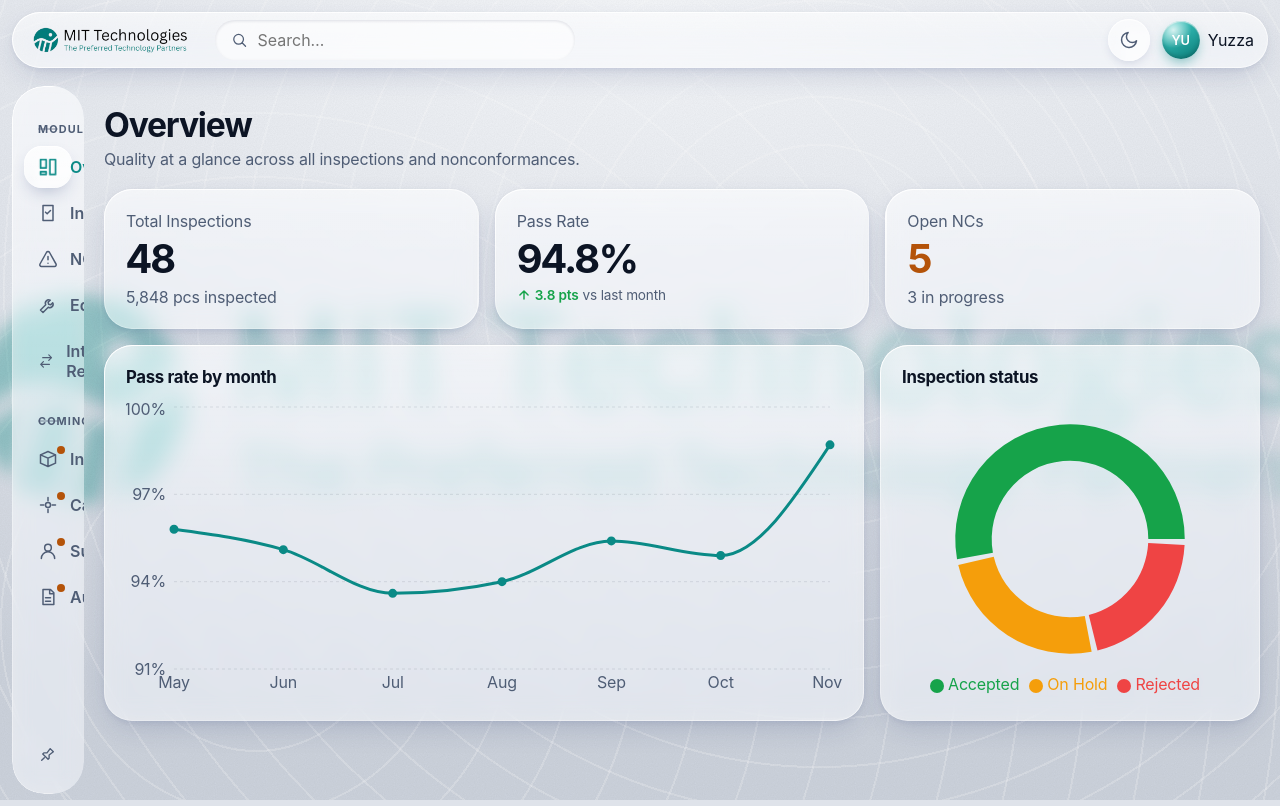
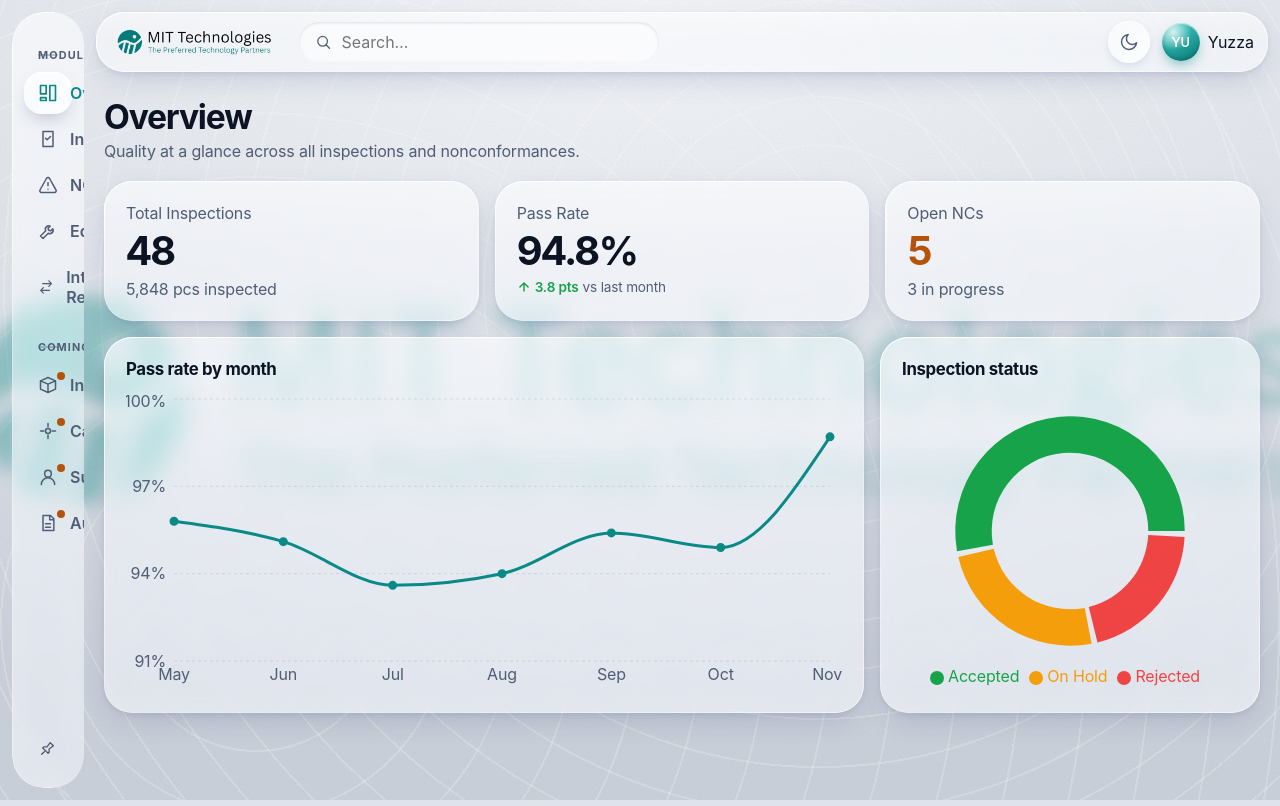
Before and after one commit to Yuzza96/Quality-Control, a React (Vite) app: page / in a window 1280 px wide. Built offline with nearby package versions, Linux system fonts and the light colour scheme.

Commit message:
Topbar shrinks aside with a springy slide when the sidebar rail opens
Co-Authored-By: Claude Sonnet 5.5 <noreply@anthropic.com>

```diff
--- a/src/styles.css
+++ b/src/styles.css
@@ -646,21 +646,13 @@ tbody tr:hover { background: var(--row-hover); }
   .pin-btn[aria-pressed='true'] svg { transform: none; }
 }
 
-/* one frame: the topbar spans the full width and the rail tucks underneath it, so the two bars never overlap */
+/* the logo lives in the topbar (desktop); when the rail opens, the topbar gives way by shrinking from its left edge */
 .top-logo { display: none; }
 @media (min-width: 801px) {
-  .shell { --bar-h: 56px; display: grid; grid-template-columns: auto minmax(0, 1fr); grid-template-rows: auto 1fr; align-items: start; }
-  .main { display: contents; }
-  .topbar { grid-column: 1 / -1; grid-row: 1; height: var(--bar-h); box-sizing: border-box; }
-  .sidebar-slot { grid-column: 1; grid-row: 2; align-self: stretch; }
-  .content { grid-column: 2; grid-row: 2; }
-  .sidebar { top: calc(24px + var(--bar-h)); height: calc(100vh - 36px - var(--bar-h)); }
   .sidebar .brand, .topbar .menu-btn { display: none; }
   .top-logo { display: block; height: 28px; width: auto; margin: 0 14px 0 6px; }
   .top-logo.dark, [data-theme='dark'] .top-logo.light { display: none; }
   [data-theme='dark'] .top-logo.dark { display: block; }
+  .topbar { transition: margin-left .65s var(--ease-spring) .25s; } /* the delay matches the rail's grace period before it closes */
+  .shell:has(.sidebar:not(.pinned):is(:hover, :has(:focus-visible))) .topbar { margin-left: 196px; transition-delay: .05s; }
 }
-@media (max-width: 800px) {
-  .shell { display: grid; grid-template-columns: minmax(0, 1fr); }
-  .main { display: contents; }
-}
```
Also changed, not shown: 1 other file (tests, documents, lock files or other folders).
